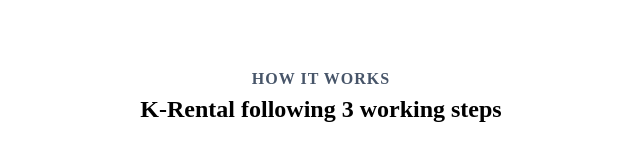
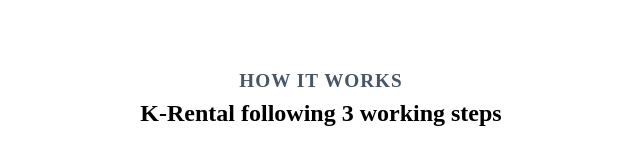
Before and after one commit to Md-shahien-khan/K-Rental, a plain HTML site: page index.html in a window 1280 px wide. Shown: the part 802-952 px from the top of the page, 319-959 px from the left. Drawn offline with nearby package versions, Linux system fonts and the light colour scheme.

Commit message:
project done

```diff
--- a/style.css
+++ b/style.css
@@ -236,6 +236,9 @@ nav{
     margin-top: 2rem;
     display: grid;
     gap: 2rem;
+}
+.section-subheader{
+    font-size: 1.2rem;
 }
 .service-list li{
     display: flex;
```
